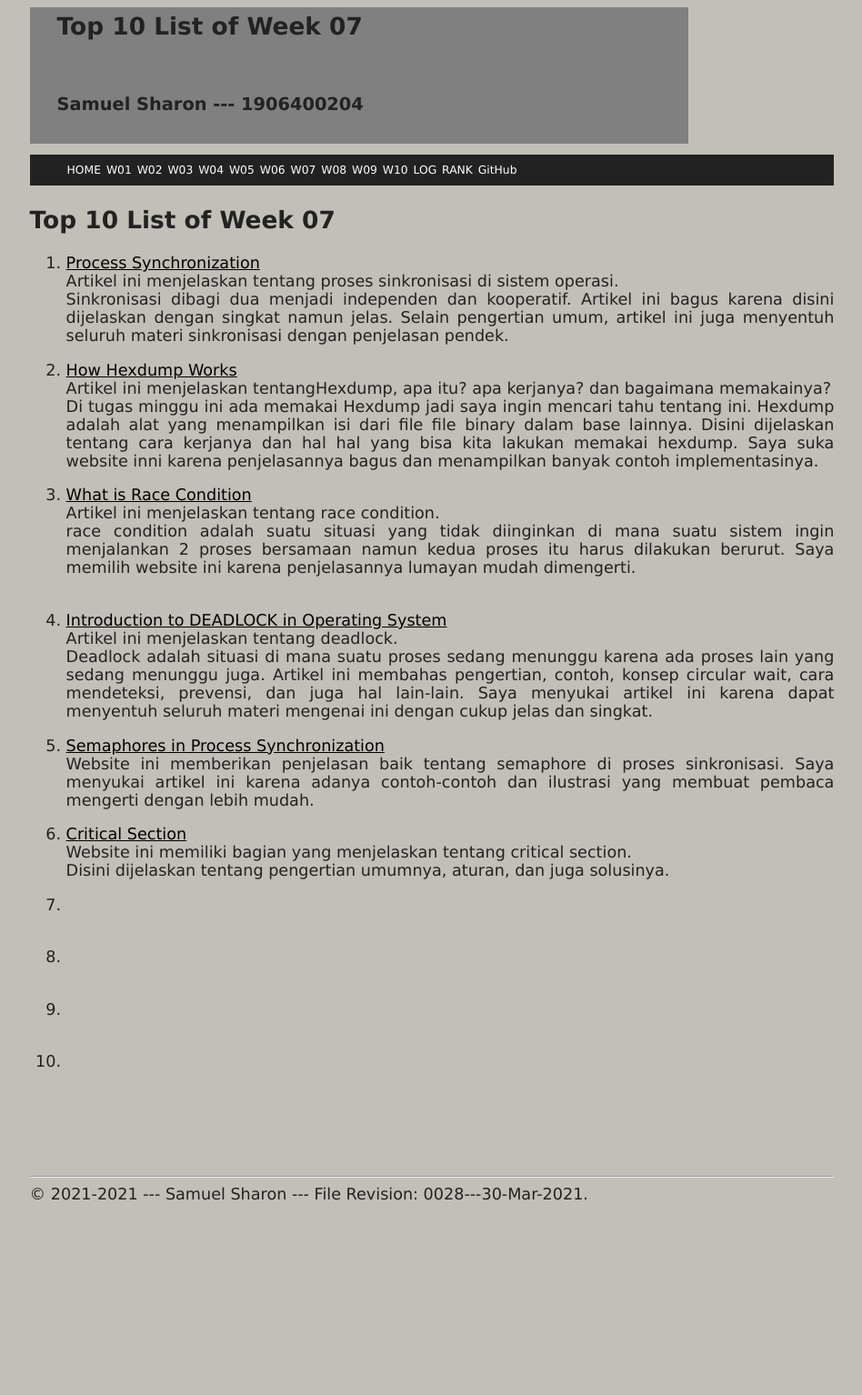
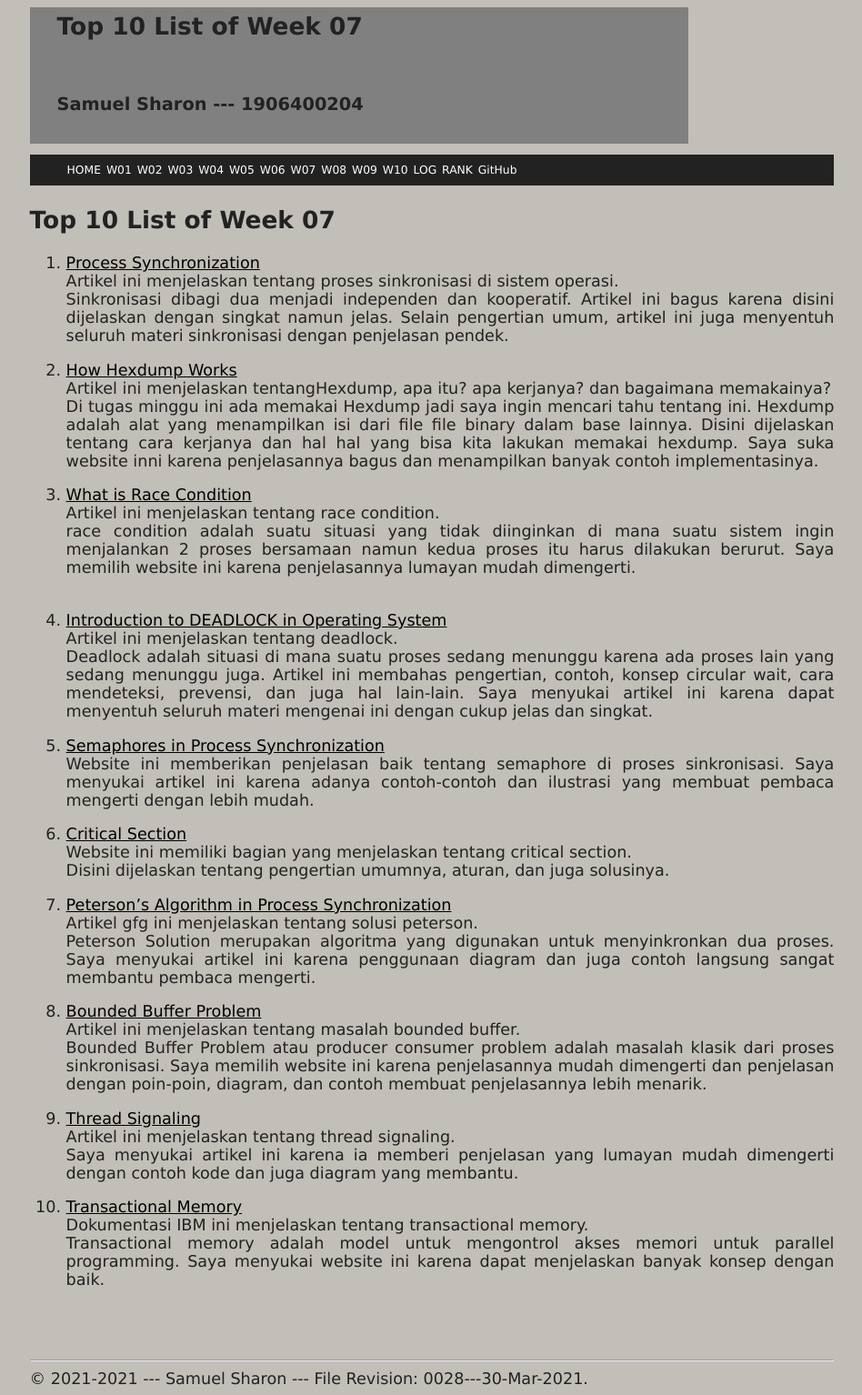
Before and after one commit to Hans-sss/os211, a Jekyll site: the page built from w07.md, in a window 1280 px wide. Shown: the whole page at 91% size, without its empty margins (165-1113 px from the left). Built offline with Jekyll 4.4.1, drawn with Linux system fonts in a browser that asks for light colours; our own code applies the rules of GitHub Pages for plain Markdown files; before the commit the page ends 1331 px from its top, so only the background shows below that.

Commit message:
OS211 Hans-sss Top 10

```diff
--- a/w07.md
+++ b/w07.md
@@ -35,17 +35,24 @@ Website ini memiliki bagian yang menjelaskan tentang critical section.<br>
 Disini dijelaskan tentang pengertian umumnya, aturan, dan juga solusinya.
 <br>
 
-7. []()<br>
+7. [Peterson’s Algorithm in Process Synchronization](https://www.geeksforgeeks.org/petersons-algorithm-in-process-synchronization/)<br>
+Artikel gfg ini menjelaskan tentang solusi peterson.<br>
+Peterson Solution merupakan algoritma yang digunakan untuk menyinkronkan dua proses. Saya menyukai artikel ini karena penggunaan diagram dan juga contoh langsung sangat membantu pembaca mengerti.
 <br>
 
-8. []()<br>
+8. [Bounded Buffer Problem](https://www.studytonight.com/operating-system/bounded-buffer)<br>
+Artikel ini menjelaskan tentang masalah bounded buffer.<br>
+Bounded Buffer Problem atau producer consumer problem adalah masalah klasik dari proses sinkronisasi. Saya memilih website ini karena penjelasannya mudah dimengerti dan penjelasan dengan poin-poin, diagram, dan contoh membuat penjelasannya lebih menarik.
 <br>
 
-9. []()<br>
+9. [Thread Signaling](http://tutorials.jenkov.com/java-concurrency/thread-signaling.html)<br>
+Artikel ini menjelaskan tentang thread signaling.<br>
+Saya menyukai artikel ini karena ia memberi penjelasan yang lumayan mudah dimengerti dengan contoh kode dan juga diagram yang membantu.
 <br>
 
-10. []()<br>
-
+10. [Transactional Memory]()<br>
+Dokumentasi IBM ini menjelaskan tentang transactional memory.<br>
+Transactional memory adalah model untuk mengontrol akses memori untuk parallel programming. Saya menyukai website ini karena dapat menjelaskan banyak konsep dengan baik.
 <br>
 <br>
 <br>
```
Also changed, not shown: w08.md (+0 -19 lines).
